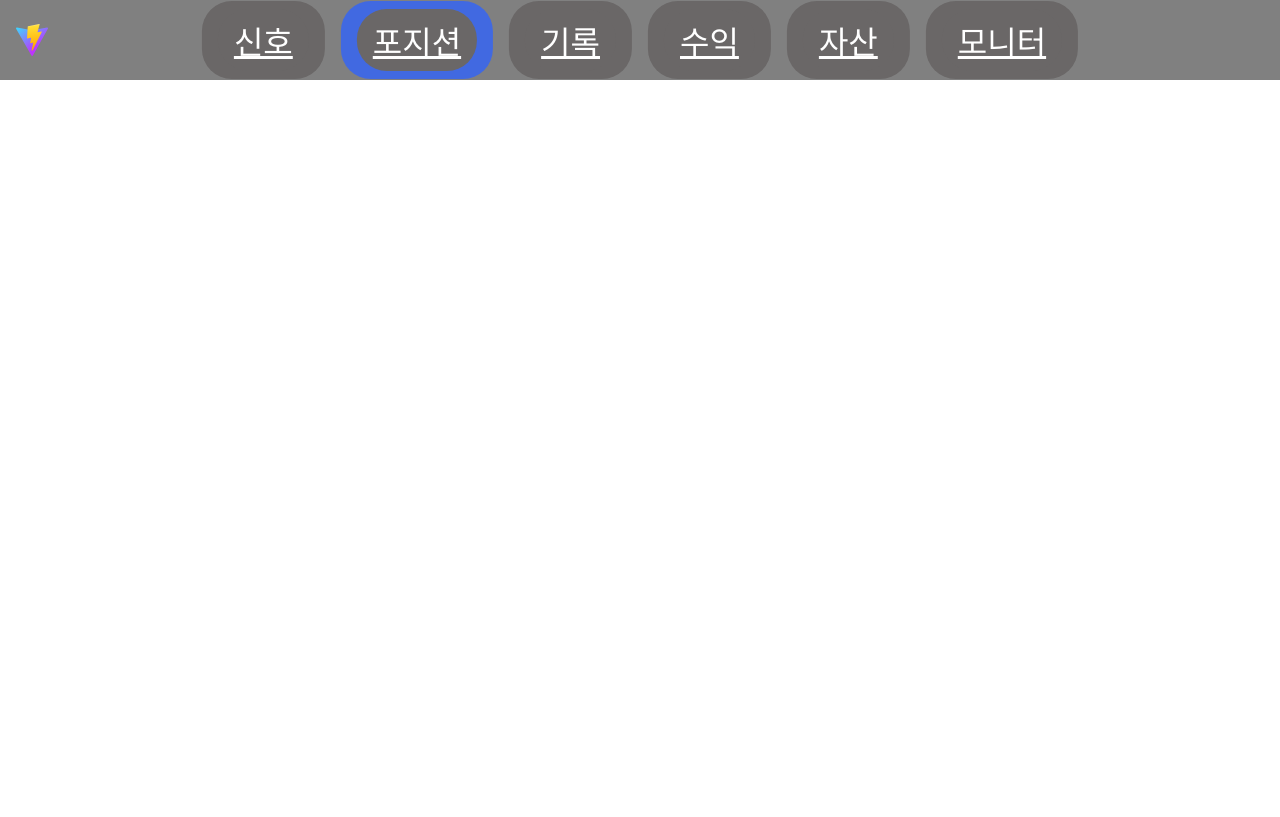
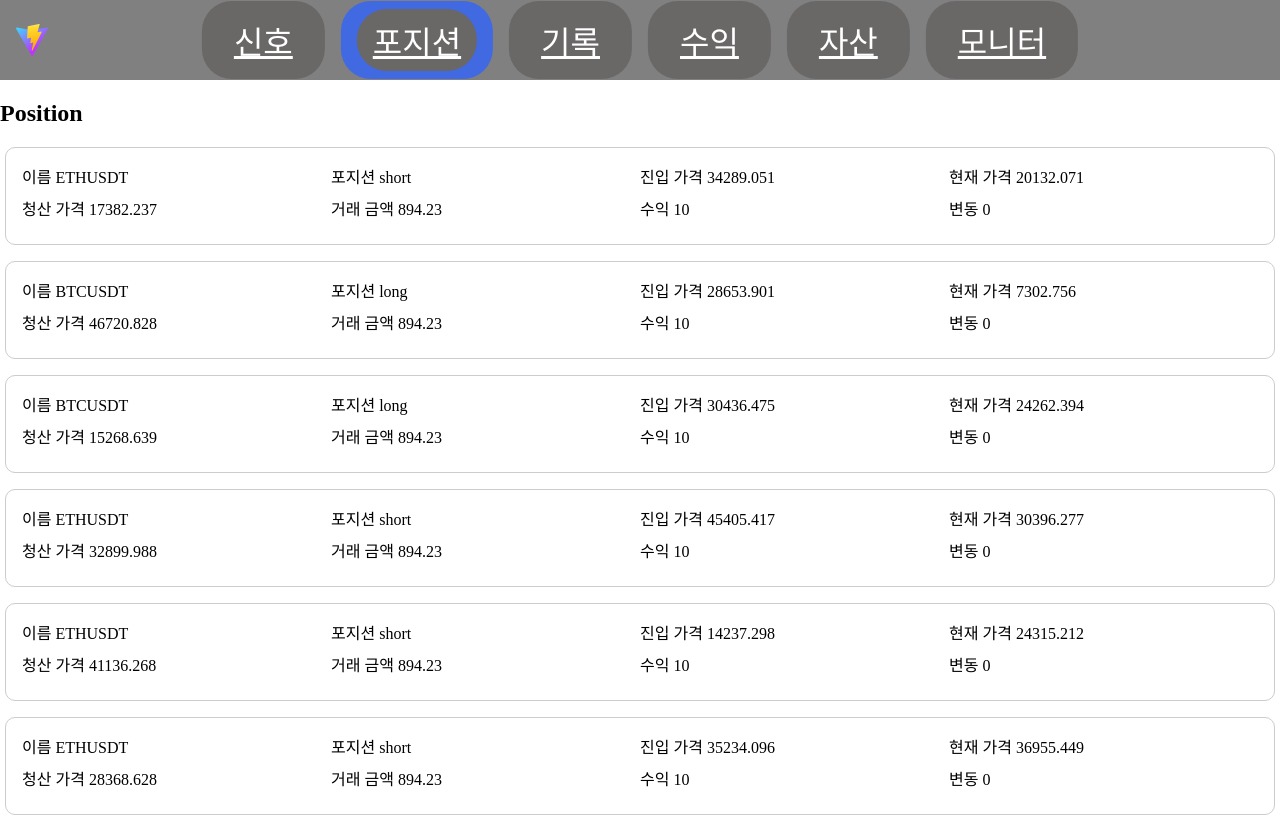
Before and after one commit to K-KY/trading-front, a React (Vite) app: page /position in a window 1280 px wide. Before the commit this address had no page. Shown: the top 817 px of the page. Built offline with nearby package versions, Linux system fonts and the light colour scheme.

Commit message:
Feat : 포지션 게시판 추가

```diff
--- a/src/components/Home.tsx
+++ b/src/components/Home.tsx
@@ -1,6 +1,7 @@
 import Header from "./Header.tsx";
 import SignalBoard from "./signal/SignalBoard.tsx";
 import {Route, Routes} from "react-router-dom";
+import PositionBoard from "./position/PositionBoard.tsx";
 
 
 const Home = () => {
@@ -8,7 +9,9 @@ const Home = () => {
         <div>
             <Header></Header>
             <Routes>
+                <Route path={"/"}></Route>
                 <Route path={"/signal"} element={<SignalBoard/>}></Route>
+                <Route path={"/position"} element={<PositionBoard/>}></Route>
             </Routes>
         </div>
     )
--- /dev/null
+++ b/src/components/position/PositionBoard.tsx
@@ -0,0 +1,51 @@
+import {useEffect, useState} from "react";
+import PositionItem, {type Position} from "./PositionItem.tsx";
+
+//모니터링 서버와 웹 소켓으로 연결 예정
+const PositionBoard = () => {
+    const [position, setPosition] = useState<Position[]>([])
+    useEffect(() => {
+        const positions = [];
+        for (let i = 0; i < 100; i++) {
+            const random = Math.floor(Math.random() * 2);
+
+            const newPosition = {
+                positionNumber: i,
+                position: random == 1 ? "long" : "short",
+                market: "BINANCE",
+                symbol: random == 1 ? "BTCUSDT" : "ETHUSDT",
+                entrySignal: "smGold",
+                entryIntensity: 8,
+                entryPrice: (Math.random() * 50000),
+                currentPrice: Math.random() * 50000,
+                margin: 894.23,
+                liquidation:(Math.random() * 50000),
+                leverage: Math.floor(Math.random() * 101),
+                revenue: 10,
+                change: 0,
+                target: Math.floor(Math.random() * 20),
+                stopLoss: 10,
+                pyramiding: false,
+            };
+            positions.push(newPosition);
+        }
+        setPosition(positions);
+    }, [])
+    ;
+
+
+    return (
+
+        <>
+            <div><h2>Position</h2></div>
+            <div>
+                {position.map((item, index) =>
+                    <PositionItem item={item} key={index}></PositionItem>
+                )}
+            </div>
+        </>
+
+    )
+}
+
+export default PositionBoard
--- /dev/null
+++ b/src/components/position/PositionItem.tsx
@@ -0,0 +1,74 @@
+import "../../css/util/BoardUtil.css"
+import PositionModal from "./PositionModal.tsx";
+import {useState} from "react";
+
+export interface Position {
+    positionNumber: number,     //고유번호
+    market: string,             //거래소
+    position: string,           //진입 포지션
+    symbol: string,             //코인 이름
+    entrySignal: string,        //진입 신호
+    entryIntensity: number,     //진입 신호 강도
+    entryPrice: number,         //진입가
+    currentPrice: number        //현재가
+    margin: number,             //거래 금액
+    leverage: number;           //레버리지
+    liquidation: number;        //청산가격
+    revenue: number,            //미실현 수익
+    change: number,             //변동 퍼센트
+    target: number,             //목표 수익
+    stopLoss: number,           //손실 제한
+    pyramiding: boolean         //수익중 스탑 로스 제한을 같이 올릴지 여부
+}
+
+const PositionItem = ({item} :{ item:Position}) => {
+    const [isModalOpen, setIsModalOpen] = useState(false);
+
+    //중요한 정보만 보여주도록
+    //상세 정보는 눌렀을 때 모달이나 다른 페이지로 처리
+
+    //비중요 정보
+
+    //positionNumber
+    //marget
+    //entrySignal 진입 신호
+    //entryIntensity 진입 신호 강도
+    //target
+    //stopLoss
+    //pyramiding
+
+    //중요 정보
+
+    //거래소
+    //코인 이름 -> symbol
+    //포지션 -> position
+    //진입가 -> entryPrice
+    //현재가 -> currentPrice
+    //거래 금액 -> margin
+    //수익률 -> revenue
+    //변동률 -> change
+    //청산 가격 -> liquidation
+    return (
+            <ul className={"board-list"}>
+                <li  className={"board-card"} onClick={() => setIsModalOpen(true)}>
+                    <div className={"board-item-row"}>
+                        <div className={"item-content-container"}>이름 {item.symbol}</div>
+                        <div className={"item-content-container"}>포지션 {item.position}</div>
+                        <div className={"item-content-container"}>진입 가격 {item.entryPrice.toFixed(3)}</div>
+                        <div className={"item-content-container"}>현재 가격 {item.currentPrice.toFixed(3)}</div>
+                    </div>
+                    <div className={"board-item-row"}>
+                        <div className={"item-content-container"}>청산 가격 {item.liquidation.toFixed(3)}</div>
+                        <div className={"item-content-container"}>거래 금액 {item.margin}</div>
+                        <div className={"item-content-container"}>수익 {item.revenue}</div>
+                        <div className={"item-content-container"}>변동 {item.change}</div>
+                    </div>
+
+                    <PositionModal items={item} isOpen={isModalOpen} onClose={() => setIsModalOpen(false)}>
+                    </PositionModal>
+                </li>
+            </ul>
+    )
+}
+
+export default PositionItem;
--- /dev/null
+++ b/src/components/position/PositionModal.tsx
@@ -0,0 +1,98 @@
+import "../../css/signal/PositionModal.css";
+// import * as React from "react";
+import type {Position} from "./PositionItem.tsx";
+import {useEffect} from "react";
+
+type ModalProps = {
+    isOpen: boolean,
+    onClose: () => void,
+    // children: React.ReactNode,
+    items: Position
+};
+
+const PositionModal = ({isOpen, onClose, items}: ModalProps) => {
+
+    useEffect(() => {
+        const preventScroll = (e: Event) => {
+            e.preventDefault();
+        };
+
+        const preventKeyScroll = (e: KeyboardEvent) => {
+            const keys = ["ArrowUp", "ArrowDown", "PageUp", "PageDown", "Home", "End"];
+            if (keys.includes(e.key)) e.preventDefault();
+        };
+
+        if (isOpen) {
+            window.addEventListener("wheel", preventScroll, { passive: false });
+            window.addEventListener("touchmove", preventScroll, { passive: false });
+            window.addEventListener("keydown", preventKeyScroll, { passive: false });
+        }
+
+        // ✅ cleanup 함수 추가
+        return () => {
+            window.removeEventListener("wheel", preventScroll);
+            window.removeEventListener("touchmove", preventScroll);
+            window.removeEventListener("keydown", preventKeyScroll);
+        };
+    }, [isOpen]);
+
+
+        useEffect(() => {
+        const handleEsc = (e: KeyboardEvent) => {
+            if (e.key === "Escape") onClose();
+        };
+        if (isOpen) {
+            window.addEventListener("keydown", handleEsc);
+        }
+        return () => window.removeEventListener("keydown", handleEsc);
+    }, [isOpen, onClose]);
+
+    if (!isOpen) return null;
+
+    return (
+        <div onClick={(e) => e.stopPropagation()}>
+            <div className="modal-overlay" onClick={() => onClose()}>
+                <div className="modal-content" onClick={(e) => e.stopPropagation()}>
+                    <button className="modal-close" onClick={() => onClose()}>X</button>
+                    <h2>상세 정보</h2>
+                    <p><strong>포지션 번호 : </strong> {items.positionNumber}</p>
+                    <p><strong>거래소 : </strong> {items.market}</p>
+                    <p><strong>포지션 : </strong> {items.position}</p>
+                    <p><strong>거래 종목 : </strong> {items.symbol}</p>
+                    <p><strong>진입 신호 : </strong> {items.entrySignal}</p>
+                    <p><strong>진입 강도 : </strong> {items.entryIntensity}</p>
+                    <p><strong>진입 가격 : </strong> {items.entryPrice}</p>
+                    <p><strong>현재 가격 : </strong> {items.currentPrice}</p>
+                    <p><strong>거래 금액 : </strong> {items.margin}</p>
+                    <p><strong>레버리지 : </strong> {items.leverage}x</p>
+                    <p><strong>청산 금액 : </strong> {items.liquidation}</p>
+                    <p><strong>수익 : </strong> {items.revenue}</p>
+                    <p><strong>변동 : </strong> {items.change}%</p>
+                    <p><strong>목표 수익 : </strong> {items.target}%</p>
+                    <p><strong>손절 가격 : </strong> {items.stopLoss}</p>
+                    <p><strong>피라미딩 : </strong> {items.pyramiding ? "true" : "false"}</p>
+                    {/* 더 많은 상세 정보 가능 */}
+                </div>
+            </div>
+
+        </div>
+    );
+};
+// positionNumber: number,     //고유번호
+//     market: string,             //거래소
+//     position: string,           //진입 포지션
+//     symbol: string,             //코인 이름
+//     entrySignal: string,        //진입 신호
+//     entryIntensity: number,     //진입 신호 강도
+//     entryPrice: number,         //진입가
+//     currentPrice: number        //현재가
+// margin: number,             //거래 금액
+//     leverage: number;           //레버리지
+// liquidation: number;        //청산가격
+// revenue: number,            //미실현 수익
+//     change: number,             //변동 퍼센트
+//     target: number,             //목표 수익
+//     stopLoss: number,           //손실 제한
+//     pyramiding: boolean         //수익중 스탑 로스 제한을 같이 올릴지 여부
+
+export default PositionModal;
--- /dev/null
+++ b/src/css/signal/PositionModal.css
@@ -0,0 +1,36 @@
+.modal-overlay {
+    position: fixed;
+    top: 0;
+    left: 0;
+    width: 100%;
+    height: 100%;
+    background: rgba(0, 0, 0, 0.3);
+    display: flex;
+    justify-content: center;
+    align-items: center;
+    z-index: 999;
+
+    padding: 2rem;
+
+}
+
+.modal-content {
+    background: white;
+    padding: 2rem;
+    border-radius: 10px;
+    min-width: 300px;
+    max-width: 600px;
+    max-height: 80%;
+    overflow-y: auto;
+    position: relative;
+}
+
+.modal-close {
+    position: absolute;
+    top: 0.5rem;
+    right: 1rem;
+    font-size: 1.5rem;
+    background: none;
+    border: none;
+    cursor: pointer;
+}
```
